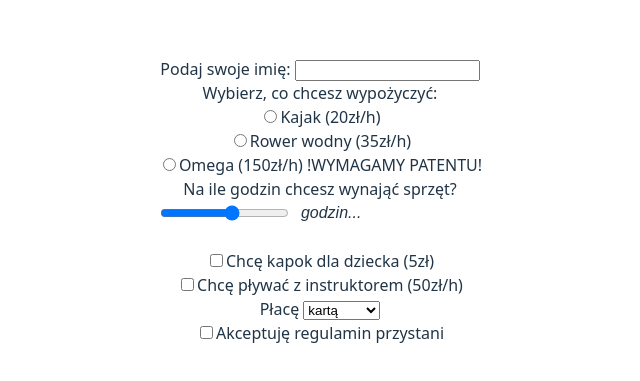
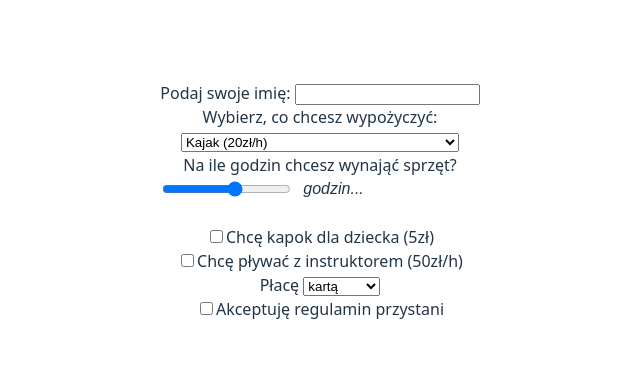
Before and after one commit to oskarnuch/web-mazurska-przystan-Chalupa-Chenski, a React (Vite) app: page / in a window 1280 px wide. Shown: the part 199-580 px from the top of the page, without its empty margins (320-960 px from the left). Built offline with nearby package versions, Linux system fonts and the light colour scheme.

Commit message:
changed style of renting to select

```diff
--- a/src/App.tsx
+++ b/src/App.tsx
@@ -8,10 +8,12 @@ function App() {
         <form>
             <label>Podaj swoje imię: <input type="text" /*value={imie}*//></label><br/>
             <label>Wybierz, co chcesz wypożyczyć:<br/>
-                <input type="radio" value="kajak"/>Kajak (20zł/h)<br/>
-                <input type="radio" value="rower"/>Rower wodny (35zł/h)<br/>
-                <input type="radio" value="omega"/>Omega (150zł/h)  !WYMAGAMY PATENTU!<br/>
-            </label>
+                <select>
+                <option value="kajak">Kajak (20zł/h)</option>
+                <option value="rower">Rower wodny (35zł/h)</option>
+                <option value="omega">Omega (150zł/h)  !WYMAGAMY PATENTU!</option>
+                </select>
+            </label><br/>
             <label>Na ile godzin chcesz wynająć sprzęt?<br/>
                 <div style={{display: "flex", alignItems: "center", gap: "10px"}}>
                 <input type="range"
```
